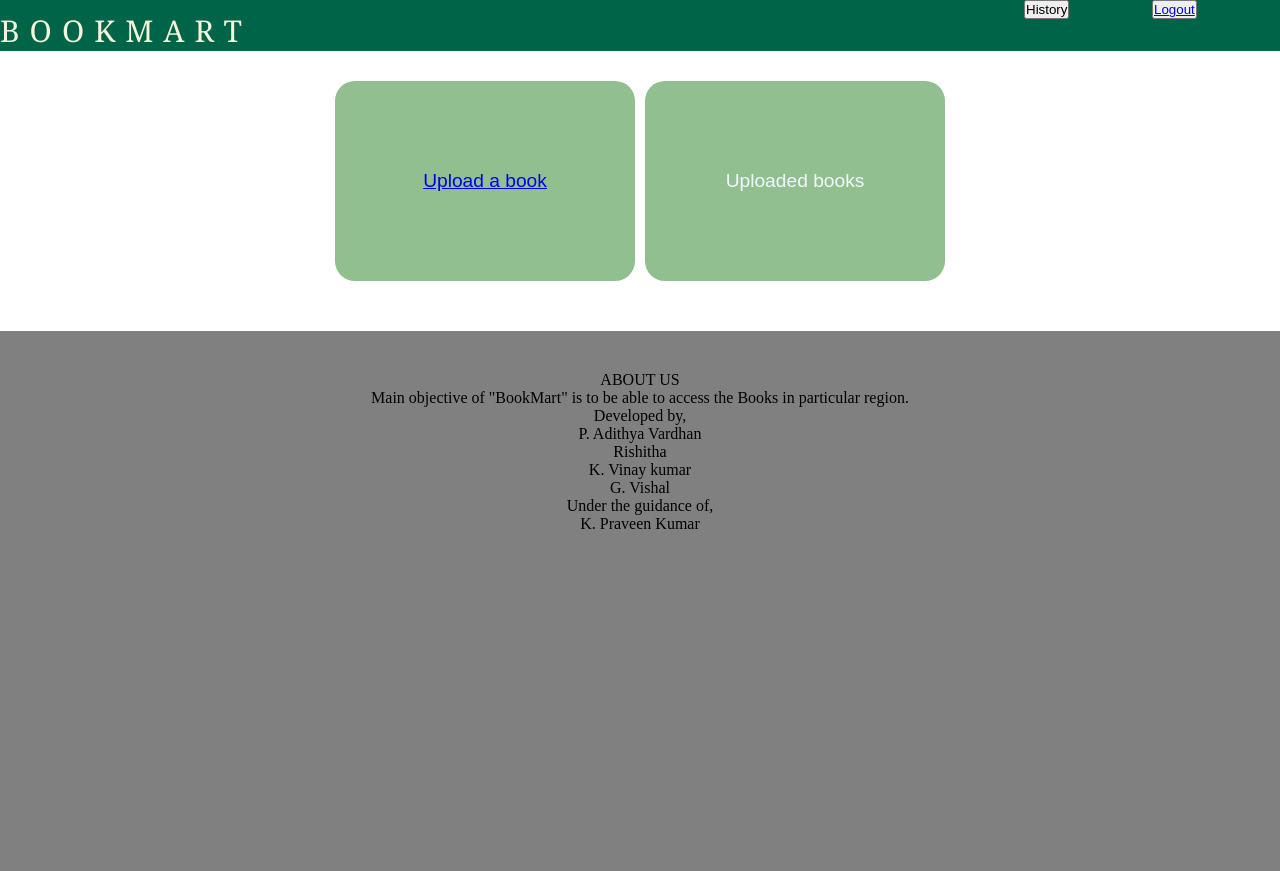
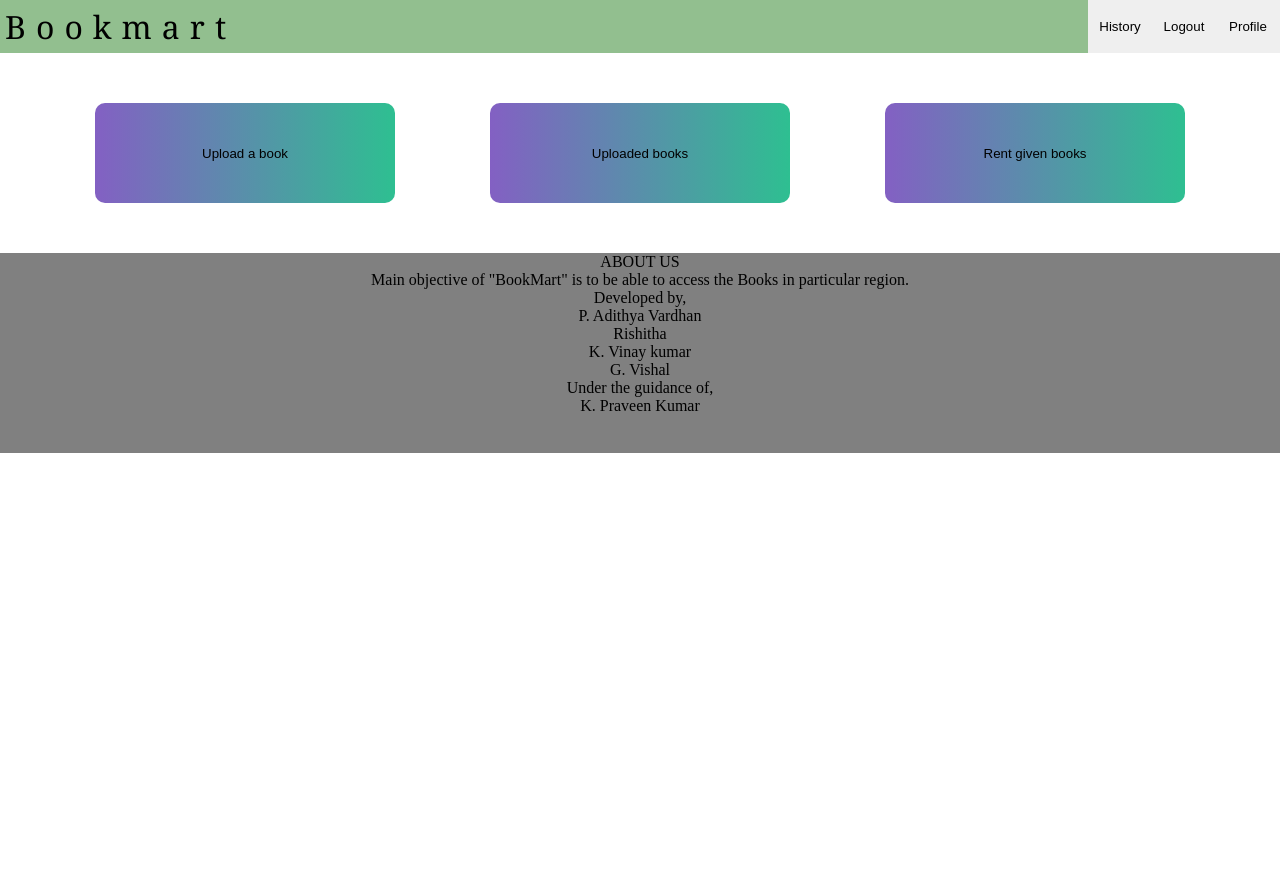
Before and after one commit to adi-1806/BookMart, a Django app: page /LibraryHome in a window 1280 px wide. After the commit the page ends 453 px from the top, so only its background shows below. Run offline with Django 3.2, Linux system fonts and the light colour scheme; the visitor is signed in with stand-in values (Sample User, id 1).

Commit message:
library home updated

```diff
--- a/Book/static/Book/librarianhome-style.css
+++ b/Book/static/Book/librarianhome-style.css
@@ -2,61 +2,55 @@
     margin:0;
     padding:0;
 }
+
 .navi{
+    background-color: #92bf8f;
+    overflow: hidden;
+    text-align: center;
     display: flex;
-    background-color: #006449;
 }
-
-.logo {
+.navi h1 {
     text-align: left;
     letter-spacing: 10px;
-    font-size: 30px;
     font-weight:500;
     font-family:Georgia, 'Times New Roman', Times, serif;
-    padding-top: 10px;
-    color:beige;
-    flex-basis:80%;
+    padding: 5px;
 }
-
-.history {
-    flex-basis: 10%;
+.logo {
+    flex-grow: 100;
 }
-.logout {
-    flex-basis: 10%;
-
+.navi button {
+    float: right;
+    color: black;
+    border: transparent;
+    flex-basis: 5%;
+}
+.navi button:hover {
+    background-color: #006449;
+    color: beige;
 }
 .librarian-books {
     display: flex;
-    justify-content: center;
+    justify-content: space-evenly;
+    width: 100%;
 }
 .box-1 button {
-    background-color: #92bf8f;
+    border: transparent;
+    background-color: #8360c3; /* For browsers that do not support gradients */
+    background-image: linear-gradient(to right, #8360c3, #2ebf91);
+    height: 100px;
     width: 300px;
-    height: 200px;
-    border: none;
-    margin-top: 30px;
-    margin-right: 10px;
-    border-radius: 20px;
-    color: aliceblue;
-    font-size: larger;
+    display: inline-block;
+    margin-top: 50px;
+    margin-bottom: 50px;
+    border-radius: 10px;
 }
-.box-2 button {
-    background-color: #92bf8f;
-    width: 300px;
-    height: 200px;
-    border: none;
-    margin-top: 30px;
-    border-radius: 20px;
-    color: aliceblue;
-    font-size: larger;
-}
-button:hover {
-    background-color: #006449;
+.librarian-books button:hover {
+   color: beige;
+   font-size: large;
 }
 .footer{
     text-align: center;
     background-color: grey;
-    height:500px;
-    margin-top: 50px;
-    padding-top: 40px;
+    height:200px;
 }
--- a/Book/templates/Book/Libraryhome.html
+++ b/Book/templates/Book/Libraryhome.html
@@ -12,19 +12,17 @@
     <form method="POST">
         {% csrf_token %}
         <div class="navi">
-            <div class="logo">BOOKMART</div>
-            <div class="history"><button type="button">History</button></div>
-            <div class="logout"><button type="button"><a href={% url 'logout' %}>Logout</a></button></div>
+            <div class="logo"><h1> Bookmart</h1></div>
+            <button type='button' onclick="">History</button>
+            <button type='button' onclick="location.href='homepage.html'">Logout</button>
+            <button type='button' onclick="">Profile</button>
         </div>
 
         <div class="options">
             <div class="librarian-books">
-                <div class="box-1">
-                    <button type="button"><a href="{% url 'bookupload' %}" >Upload a book</a></button>
-                </div>
-                <div class="box-2">
-                    <button type="button" onclick="location.href='librarian-uploadedbooks.html'">Uploaded books</button>
-                </div>
+                <div class="box-1"><button type="button" onclick="location.href='uploadbook.html'">Upload a book</button></div>
+                <div class="box-1"><button type="button" onclick="location.href='librarian-uploadedbooks.html'">Uploaded books</button></div>
+                <div class="box-1"><button type="button" onclick="location.href='librarian-rent-given-books.html'">Rent given books</button></div>
             </div>
         </div>
 
```
